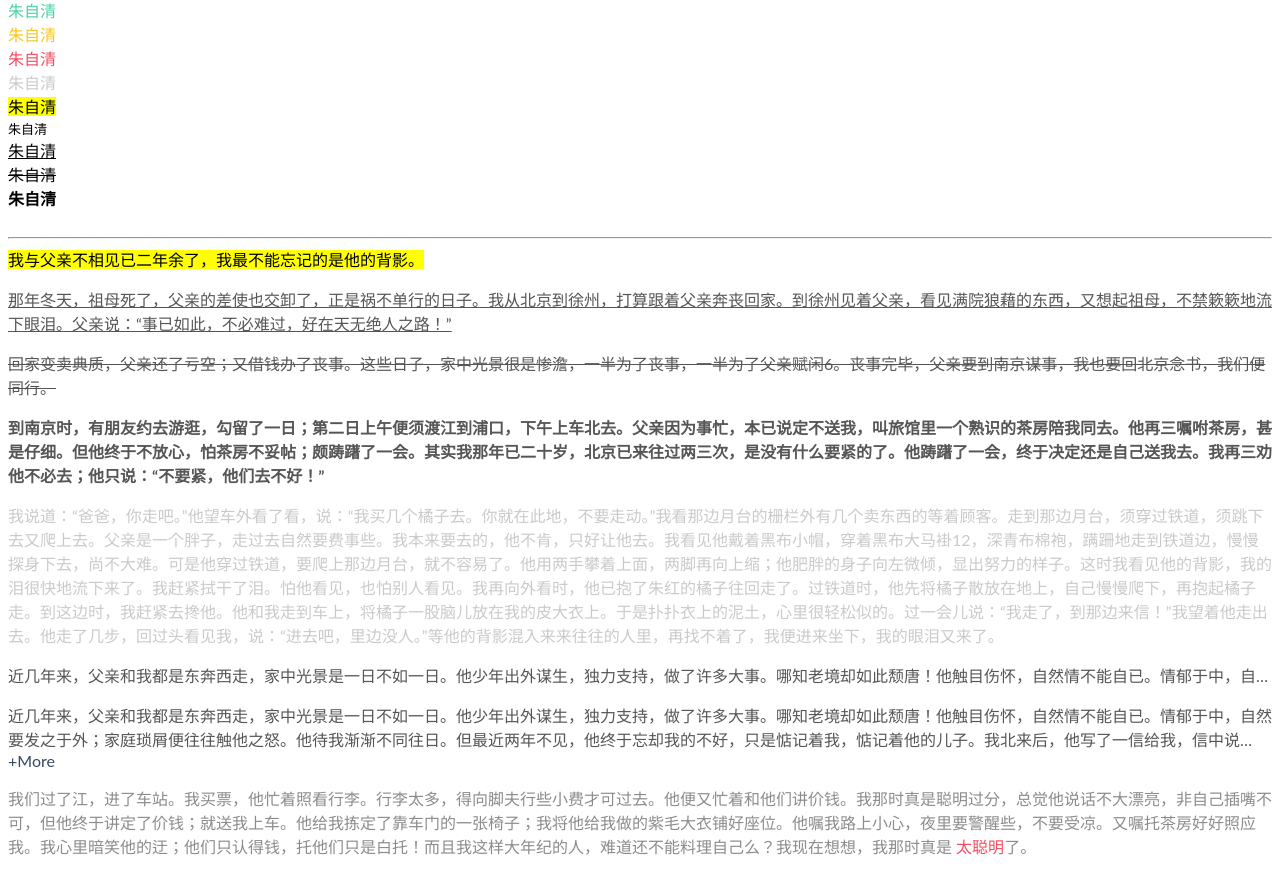
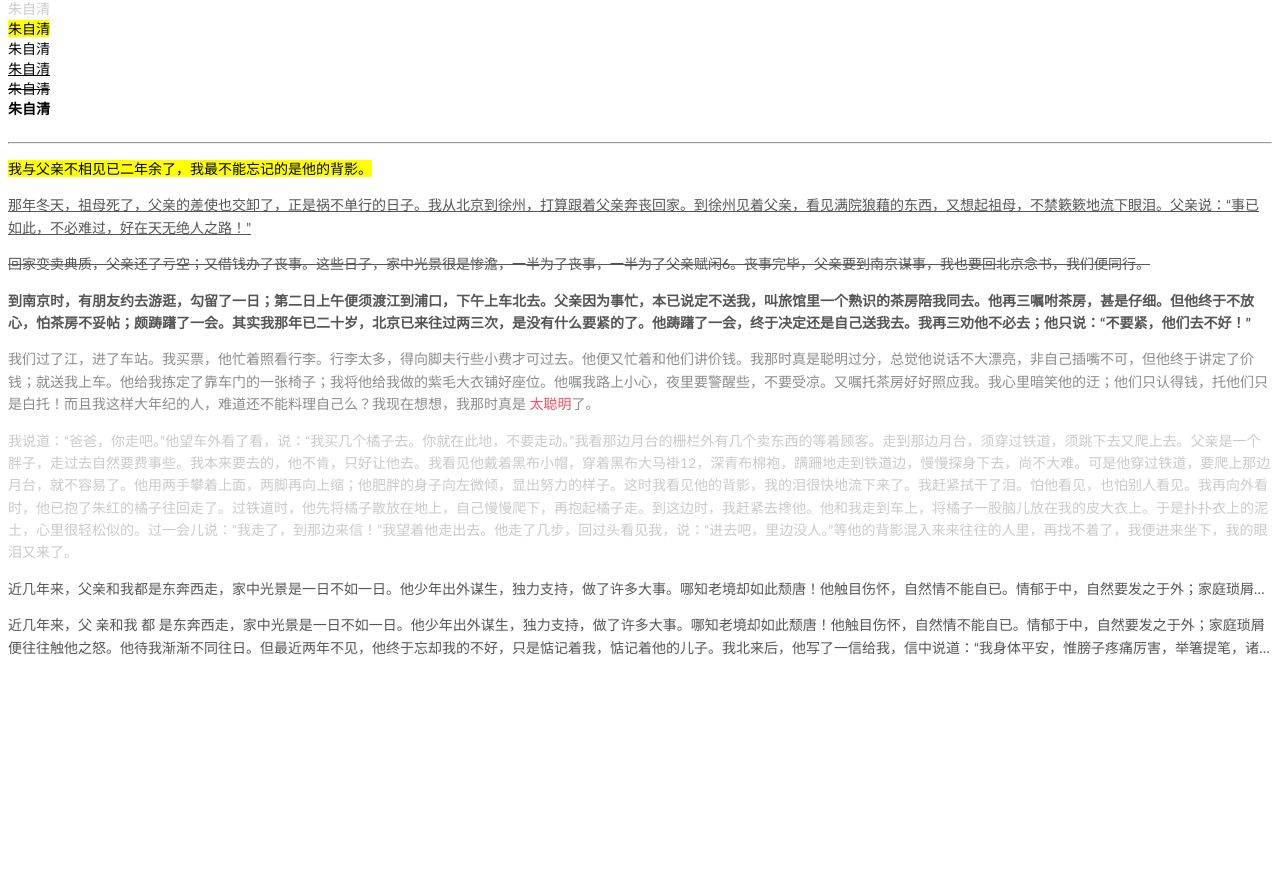
Before and after one commit to qiuhutu/sf-ui, a Vue app: page / in a window 1280 px wide. Shown: the part 853-1727 px from the top of the page. After the commit the page ends 1526 px from the top, so only its background shows below. Built offline with nearby package versions, Linux system fonts and the light colour scheme.

Commit message:
Prefected the ellipsis feature.

```diff
--- a/src/App.vue
+++ b/src/App.vue
@@ -102,7 +102,10 @@
     <sf-paragraph
       strong
     >到南京时，有朋友约去游逛，勾留了一日；第二日上午便须渡江到浦口，下午上车北去。父亲因为事忙，本已说定不送我，叫旅馆里一个熟识的茶房陪我同去。他再三嘱咐茶房，甚是仔细。但他终于不放心，怕茶房不妥帖；颇踌躇了一会。其实我那年已二十岁，北京已来往过两三次，是没有什么要紧的了。他踌躇了一会，终于决定还是自己送我去。我再三劝他不必去；他只说：“不要紧，他们去不好！”</sf-paragraph>
-
+    <sf-paragraph type="secondary">
+      我们过了江，进了车站。我买票，他忙着照看行李。行李太多，得向脚夫行些小费才可过去。他便又忙着和他们讲价钱。我那时真是聪明过分，总觉他说话不大漂亮，非自己插嘴不可，但他终于讲定了价钱；就送我上车。他给我拣定了靠车门的一张椅子；我将他给我做的紫毛大衣铺好座位。他嘱我路上小心，夜里要警醒些，不要受凉。又嘱托茶房好好照应我。我心里暗笑他的迂；他们只认得钱，托他们只是白托！而且我这样大年纪的人，难道还不能料理自己么？我现在想想，我那时真是
+      <sf-text type="error">太聪明</sf-text>了。
+    </sf-paragraph>
     <sf-paragraph
       disabled
     >我说道：“爸爸，你走吧。”他望车外看了看，说：“我买几个橘子去。你就在此地，不要走动。”我看那边月台的栅栏外有几个卖东西的等着顾客。走到那边月台，须穿过铁道，须跳下去又爬上去。父亲是一个胖子，走过去自然要费事些。我本来要去的，他不肯，只好让他去。我看见他戴着黑布小帽，穿着黑布大马褂12，深青布棉袍，蹒跚地走到铁道边，慢慢探身下去，尚不大难。可是他穿过铁道，要爬上那边月台，就不容易了。他用两手攀着上面，两脚再向上缩；他肥胖的身子向左微倾，显出努力的样子。这时我看见他的背影，我的泪很快地流下来了。我赶紧拭干了泪。怕他看见，也怕别人看见。我再向外看时，他已抱了朱红的橘子往回走了。过铁道时，他先将橘子散放在地上，自己慢慢爬下，再抱起橘子走。到这边时，我赶紧去搀他。他和我走到车上，将橘子一股脑儿放在我的皮大衣上。于是扑扑衣上的泥土，心里很轻松似的。过一会儿说：“我走了，到那边来信！”我望着他走出去。他走了几步，回过头看见我，说：“进去吧，里边没人。”等他的背影混入来来往往的人里，再找不着了，我便进来坐下，我的眼泪又来了。</sf-paragraph>
@@ -111,11 +114,7 @@
     >近几年来，父亲和我都是东奔西走，家中光景是一日不如一日。他少年出外谋生，独力支持，做了许多大事。哪知老境却如此颓唐！他触目伤怀，自然情不能自已。情郁于中，自然要发之于外；家庭琐屑便往往触他之怒。他待我渐渐不同往日。但最近两年不见，他终于忘却我的不好，只是惦记着我，惦记着他的儿子。我北来后，他写了一信给我，信中说道：“我身体平安，惟膀子疼痛厉害，举箸提笔，诸多不便，大约大去之期不远矣。”我读到此处，在晶莹的泪光中，又看见那肥胖的、青布棉袍黑布马褂的背影。唉！我不知何时再能与他相见！</sf-paragraph>
     <sf-paragraph
     :ellipsis="{rows: 2, expandable: true}"
-    >近几年来，父亲和我都是东奔西走，家中光景是一日不如一日。他少年出外谋生，独力支持，做了许多大事。哪知老境却如此颓唐！他触目伤怀，自然情不能自已。情郁于中，自然要发之于外；家庭琐屑便往往触他之怒。他待我渐渐不同往日。但最近两年不见，他终于忘却我的不好，只是惦记着我，惦记着他的儿子。我北来后，他写了一信给我，信中说道：“我身体平安，惟膀子疼痛厉害，举箸提笔，诸多不便，大约大去之期不远矣。”我读到此处，在晶莹的泪光中，又看见那肥胖的、青布棉袍黑布马褂的背影。唉！我不知何时再能与他相见！</sf-paragraph>
-    <sf-paragraph type="secondary">
-      我们过了江，进了车站。我买票，他忙着照看行李。行李太多，得向脚夫行些小费才可过去。他便又忙着和他们讲价钱。我那时真是聪明过分，总觉他说话不大漂亮，非自己插嘴不可，但他终于讲定了价钱；就送我上车。他给我拣定了靠车门的一张椅子；我将他给我做的紫毛大衣铺好座位。他嘱我路上小心，夜里要警醒些，不要受凉。又嘱托茶房好好照应我。我心里暗笑他的迂；他们只认得钱，托他们只是白托！而且我这样大年纪的人，难道还不能料理自己么？我现在想想，我那时真是
-      <sf-text type="error">太聪明</sf-text>了。
-    </sf-paragraph>
+    >近几年来，父 亲和我  都 是东奔西走，家中光景是一日不如一日。他少年出外谋生，独力支持，做了许多大事。哪知老境却如此颓唐！他触目伤怀，自然情不能自已。情郁于中，自然要发之于外；家庭琐屑便往往触他之怒。他待我渐渐不同往日。但最近两年不见，他终于忘却我的不好，只是惦记着我，惦记着他的儿子。我北来后，他写了一信给我，信中说道：“我身体平安，惟膀子疼痛厉害，举箸提笔，诸多不便，大约大去之期不远矣。”我读到此处，在晶莹的泪光中，又看见那肥胖的、青布棉袍黑布马褂的背影。唉！我不知何时再能与他相见！</sf-paragraph>
   </div>
 </template>
 
--- a/src/components/basic/typography/paragraph.vue
+++ b/src/components/basic/typography/paragraph.vue
@@ -1,9 +1,9 @@
 <template>
-  <div
+  <p
     class="sf-paragraph"
     :class="[`sf-paragraph-${type}`,{'sf-paragraph-disabled':disabled, 'sf-paragraph-ellipsis': ellipsis===true}]"
   >
-    <span :style="styleList">
+    <span :style="styleList" ref="para">
       <mark v-if="mark">
         <slot />
       </mark>
@@ -21,8 +21,7 @@
       </strong>
       <slot v-else></slot>
     </span>
-    <a class="sf-paragraph-expand" v-if="expandable">+More</a>
-  </div>
+  </p>
 </template>
 
 <script>
@@ -30,8 +29,8 @@ export default {
   name: "sf-paragraph",
   data() {
     return {
-      styleList: {},
-      expandable: false
+      expandable: false,
+      styleList: {}
     };
   },
   props: {
@@ -60,25 +59,31 @@ export default {
   },
   methods: {
     handleEllipsisObject() {
-      let { ellipsis } = this;
+      let { ellipsis} = this;
+      if (
+        typeof ellipsis !== "object" ||
+        typeof ellipsis.rows === "undefined" ||
+        ellipsis.rows === null ||
+        ellipsis.rows <= 0
+      )
+        return;
+
+      let styleList = {
+        "-webkit-box-orient": "vertical",
+        overflow: "hidden",
+        display: "-webkit-box"
+      };
+      styleList["-webkit-line-clamp"] = ellipsis.rows.toString();
+      return styleList;
+    },
+    initStyleList() {
       let styleList = {};
-      console.log(ellipsis);
-      if (typeof ellipsis !== "object") return;
-      styleList["-webkit-box-orient"] = "vertical";
-      styleList["overflow"] = "hidden";
-      styleList["display"] = "-webkit-box";
-      if (ellipsis.rows !== null && ellipsis.rows >= 0) {
-        styleList["-webkit-line-clamp"] = ellipsis.rows.toString();
-      }
-      if (ellipsis.expandable !== null && ellipsis.expandable) {
-        this.expandable = true;
-      }
-
+      Object.assign(styleList, this.handleEllipsisObject());
       this.styleList = styleList;
     }
   },
   mounted() {
-    this.handleEllipsisObject();
+    this.initStyleList();
   }
 };
 </script>
@@ -88,6 +93,7 @@ export default {
 
 .sf-paragraph {
   margin-bottom: 1em;
+  line-height: 1.6;
   &.sf-paragraph-default {
     color: $color-typography;
   }
@@ -112,16 +118,5 @@ export default {
     overflow: hidden;
     white-space: nowrap;
   }
-  .sf-paragraph-expand {
-    color: $color-dark;
-    cursor: pointer;
-    &:hover {
-      text-decoration: underline;
-      color: #b0b0b0;
-    }
-    &:active {
-      color: $color-dark;
-    }
-  }
 }
 </style>
--- a/src/styles/app.scss
+++ b/src/styles/app.scss
@@ -1,3 +1,4 @@
 #app {
     font-family: "Lato", "Avenir", Helvetica, Arial, sans-serif;
+    font-size: 14px;
 }
```
